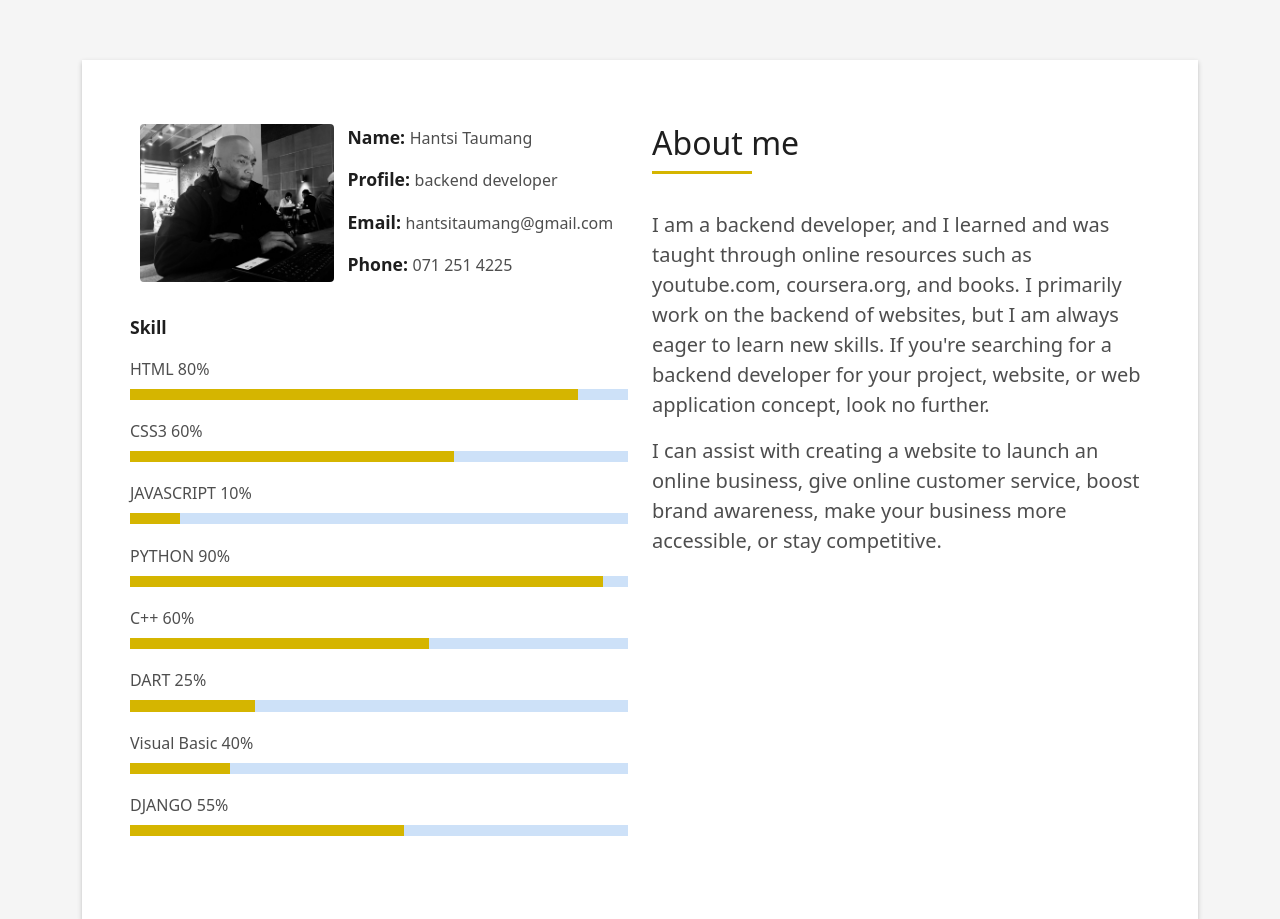
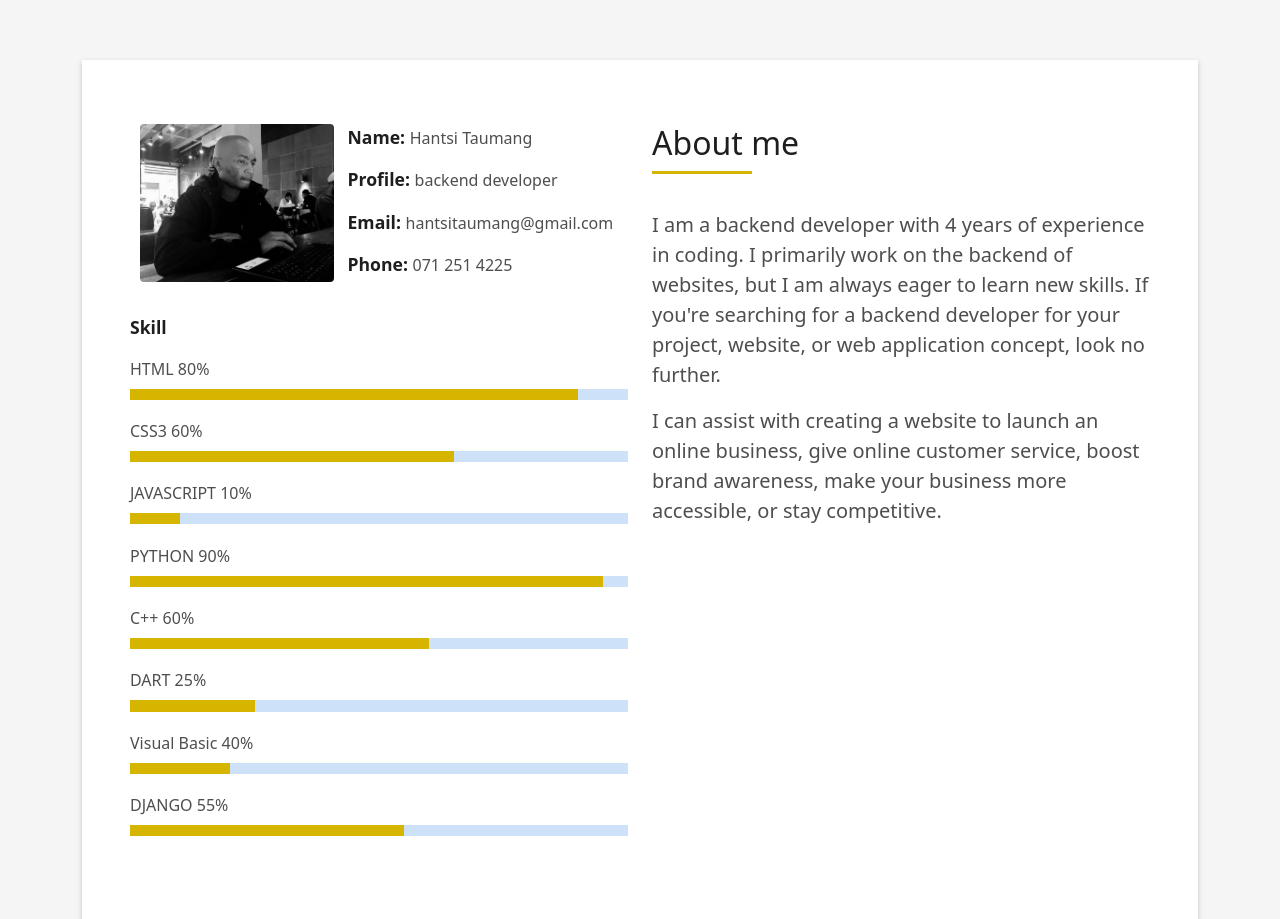
Before and after one commit to hanSiey/hansieydev, a Django app: page / in a window 1280 px wide. Shown: the part 804-1723 px from the top of the page. Run offline with Django 3.2, Linux system fonts and the light colour scheme; some libraries are stand-ins or nearby versions.

Commit message:
email, about

```diff
--- a/templates/index.html
+++ b/templates/index.html
@@ -127,8 +127,7 @@
                       </h5>
                     </div>
                     <p class="lead">
-                     I am a backend developer, and I learned and was taught through online resources such as youtube.com, coursera.org, and books.
-                     I primarily work on the backend of websites, but I am always eager to learn new skills.
+                     I am a backend developer with 4 years of experience in coding. I primarily work on the backend of websites, but I am always eager to learn new skills.
                      If you're searching for a backend developer for your project, website, or web application concept, look no further.
                     </p>
                     <p class="lead">
```
